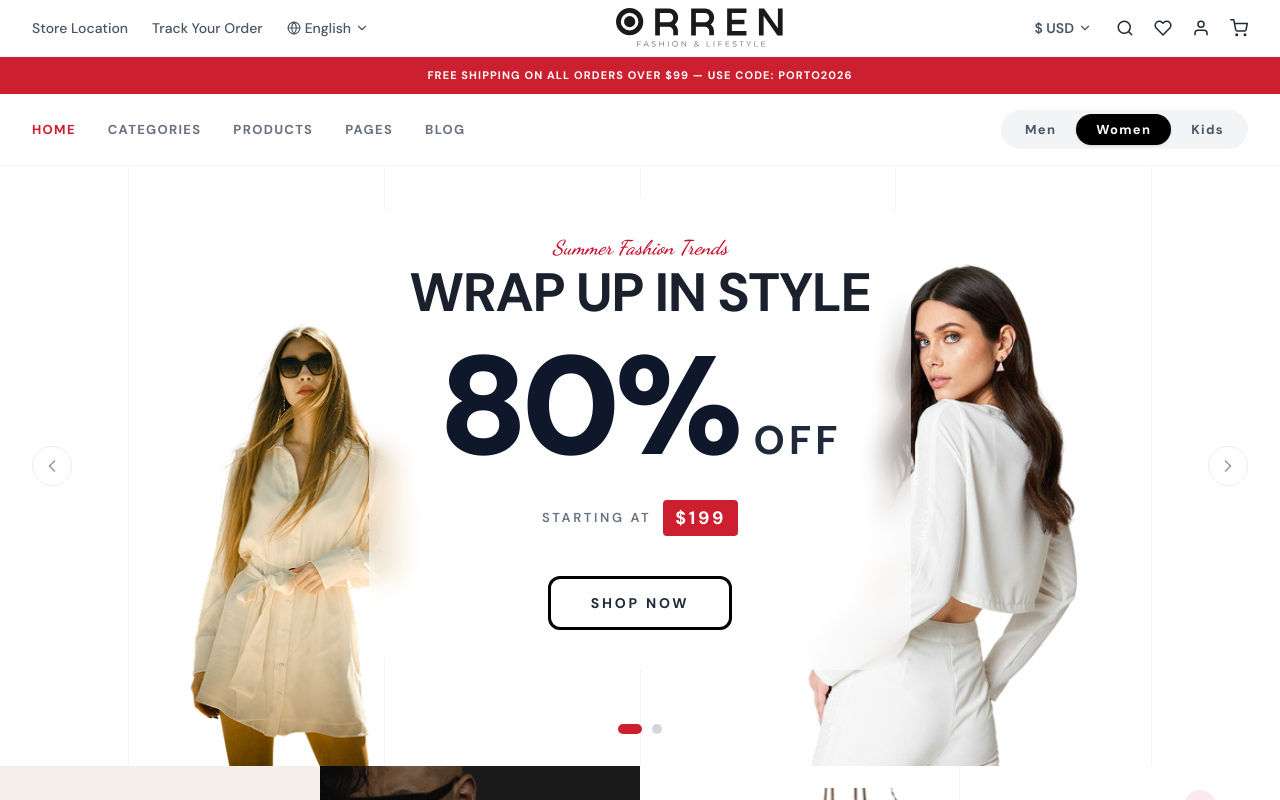
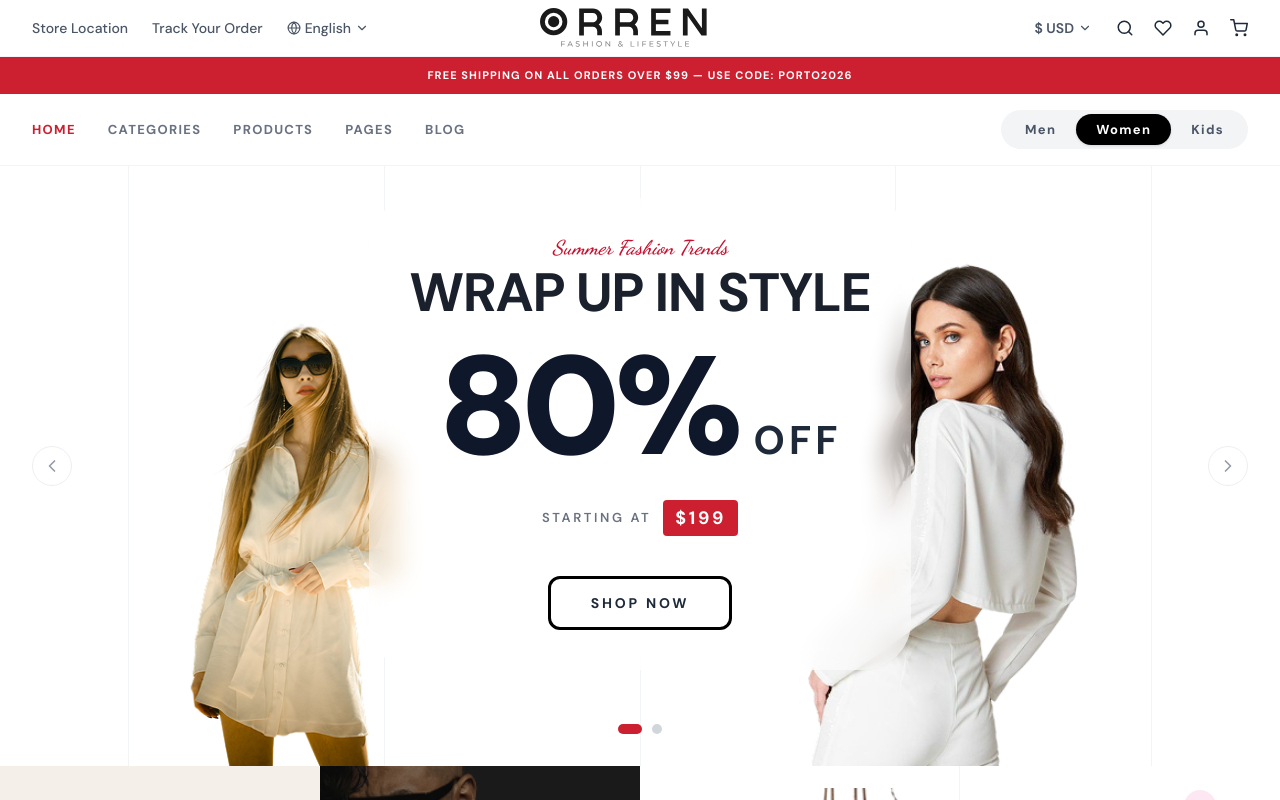
Before and after one commit to saifhusain62/Orren_Ecommerce_Project, a React (Vite) app in the folder client/: page / in a window 1280 px wide. Shown: the top 800 px of the page. Built offline with nearby package versions, Linux system fonts and the light colour scheme.

Commit message:
logo in middle

```diff
--- a/client/src/components/Navbar.jsx
+++ b/client/src/components/Navbar.jsx
@@ -69,7 +69,7 @@ const Navbar = ({ category, setCategory }) => {
           </div>
         </div>
 
-        <div className="flex-1 flex justify-start lg:justify-center">
+        <div className="flex-1 flex justify-start lg:justify-center xl:mr-38">
           <Link to="/" className="flex flex-col items-center group">
             <img src={logo} alt="Orren Logo" className="h-[28px] lg:h-[40px] object-contain group-hover:scale-105 transition-transform" />
           </Link>
```
